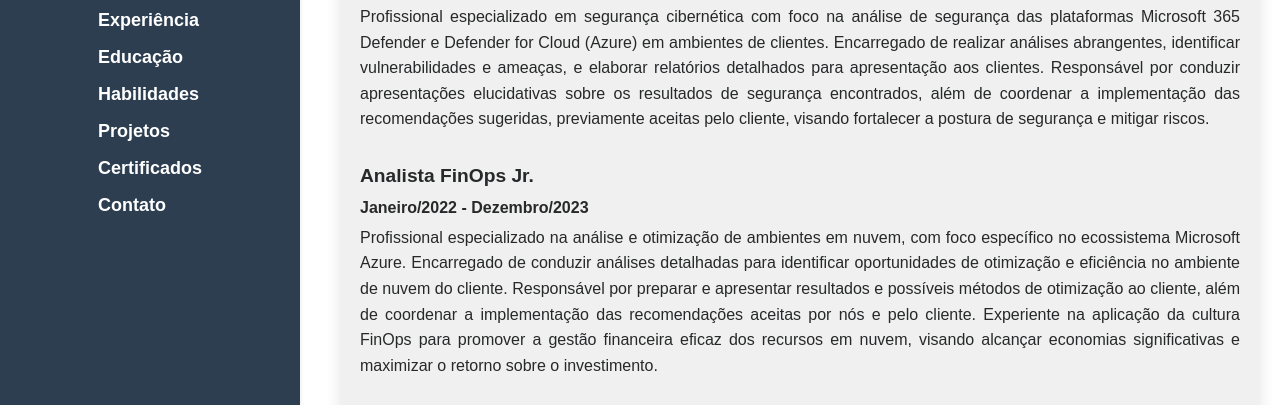
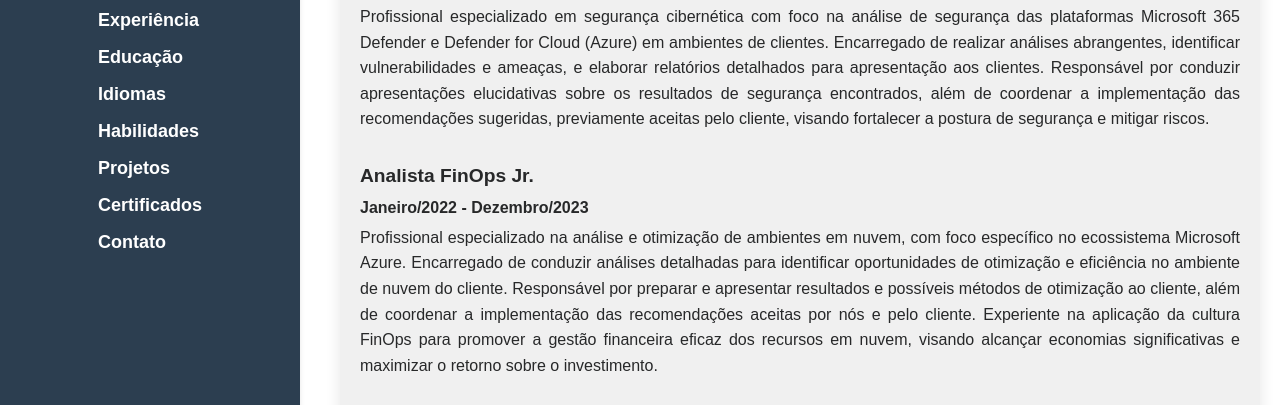
Before and after one commit to schwabandre/Curriculo, a plain HTML site: page index.html in a window 1280 px wide. Shown: the part 341-746 px from the top of the page. Drawn offline with Linux system fonts and the light colour scheme.

Commit message:
Update index.html

```diff
--- a/index.html
+++ b/index.html
@@ -26,6 +26,7 @@
                     <li><a href="#about">Sobre Mim</a></li>
                     <li><a href="#experience">Experiência</a></li>
                     <li><a href="#education">Educação</a></li>
+                    <li><a href="#idiomas">Idiomas</a></li>
                     <li><a href="#skills">Habilidades</a></li>
                     <li><a href="#projects">Projetos</a></li>
                     <li><a href="#certificates">Certificados</a></li>
```
